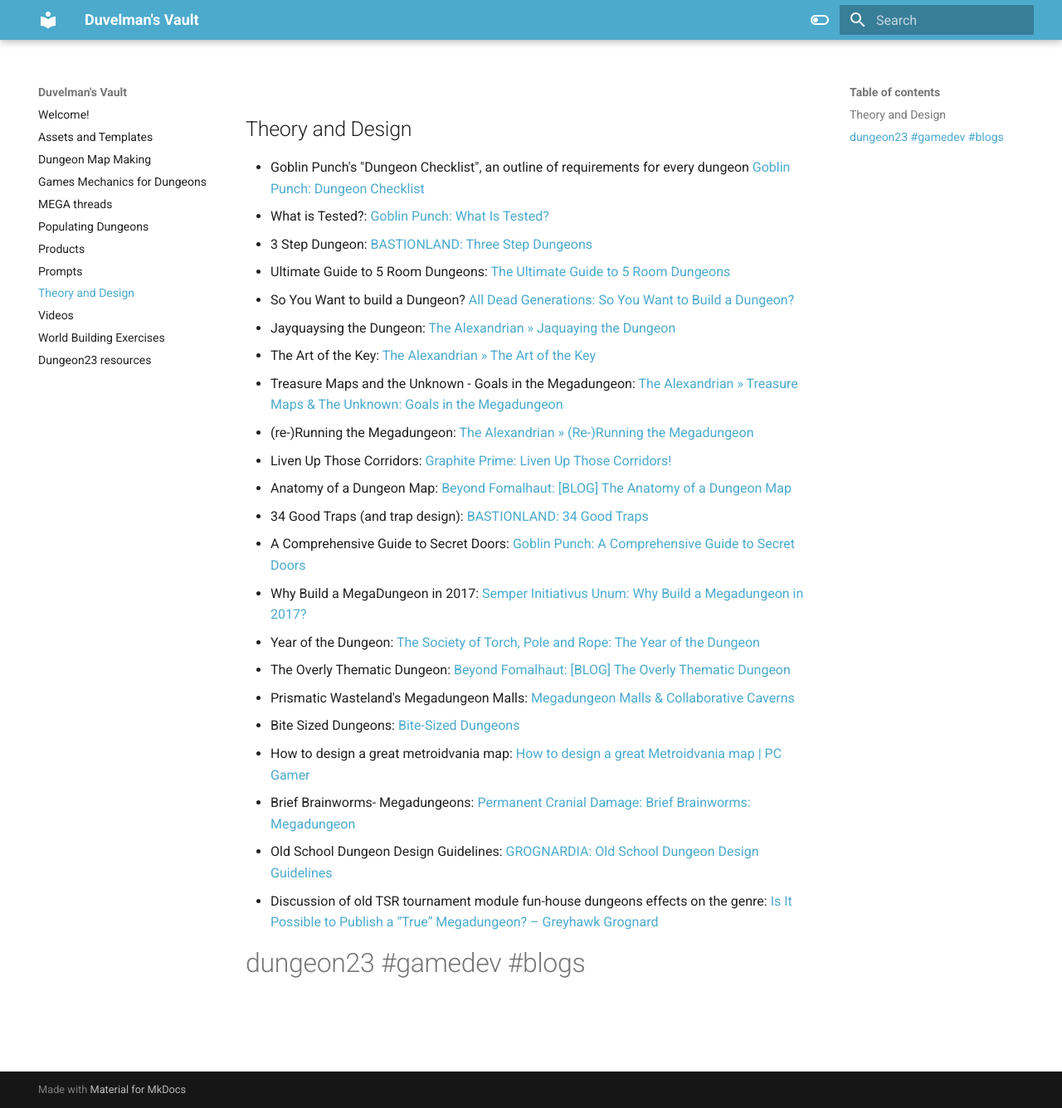
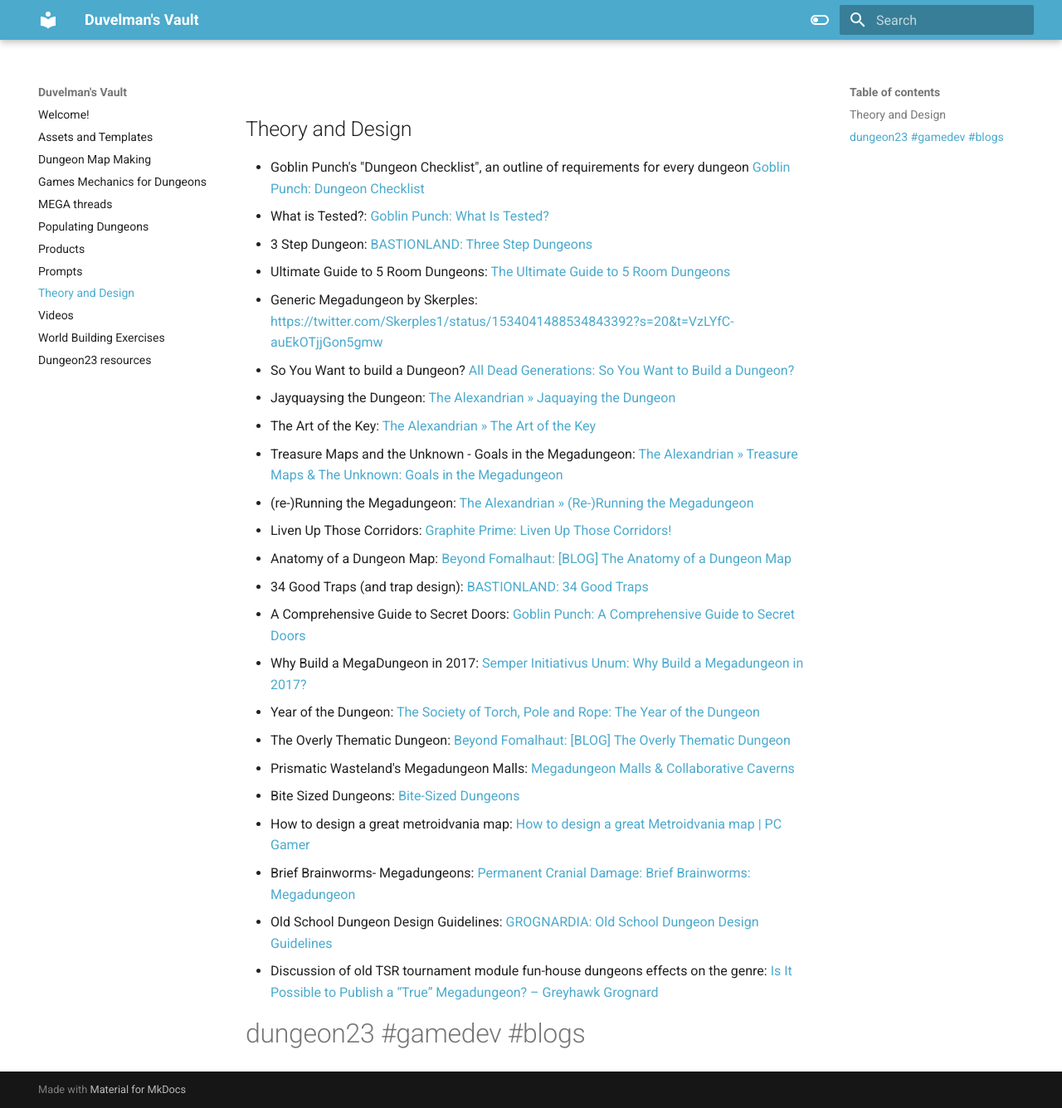
Before and after one commit to duvelmandice/vault, an MkDocs documentation site: the page built from docs/Theory and Design.md, in a window 1280 px wide and 1336 px high. Shown: the whole window at 83% size. Built offline with MkDocs 1.6.1 and Material for MkDocs 9.7.7, drawn with Linux system fonts in a browser that asks for light colours.

Commit message:
Update Theory and Design.md

```diff
--- a/docs/Theory and Design.md
+++ b/docs/Theory and Design.md
@@ -4,6 +4,7 @@
 - What is Tested?: [Goblin Punch: What Is Tested?](https://goblinpunch.blogspot.com/2015/05/what-is-tested.html)
 - 3 Step Dungeon: [BASTIONLAND: Three Step Dungeons](https://www.bastionland.com/2018/10/three-step-dungeons.html)
 - Ultimate Guide to 5 Room Dungeons: [The Ultimate Guide to 5 Room Dungeons](https://www.roleplayingtips.com/5-room-dungeons/)
+- Generic Megadungeon by Skerples: [https://twitter.com/Skerples1/status/1534041488534843392?s=20&t=VzLYfC-auEkOTjjGon5gmw](https://twitter.com/Skerples1/status/1534041488534843392?s=20&t=VzLYfC-auEkOTjjGon5gmw)
 - So You Want to build a Dungeon? [All Dead Generations: So You Want to Build a Dungeon?](https://alldeadgenerations.blogspot.com/2021/03/so-you-want-to-build-dungeon.html)
 - Jayquaysing the Dungeon: [The Alexandrian » Jaquaying the Dungeon](https://thealexandrian.net/wordpress/13085/roleplaying-games/jaquaying-the-dungeon)
 - The Art of the Key: [The Alexandrian » The Art of the Key](https://thealexandrian.net/wordpress/35180/roleplaying-games/the-art-of-the-key)
```
